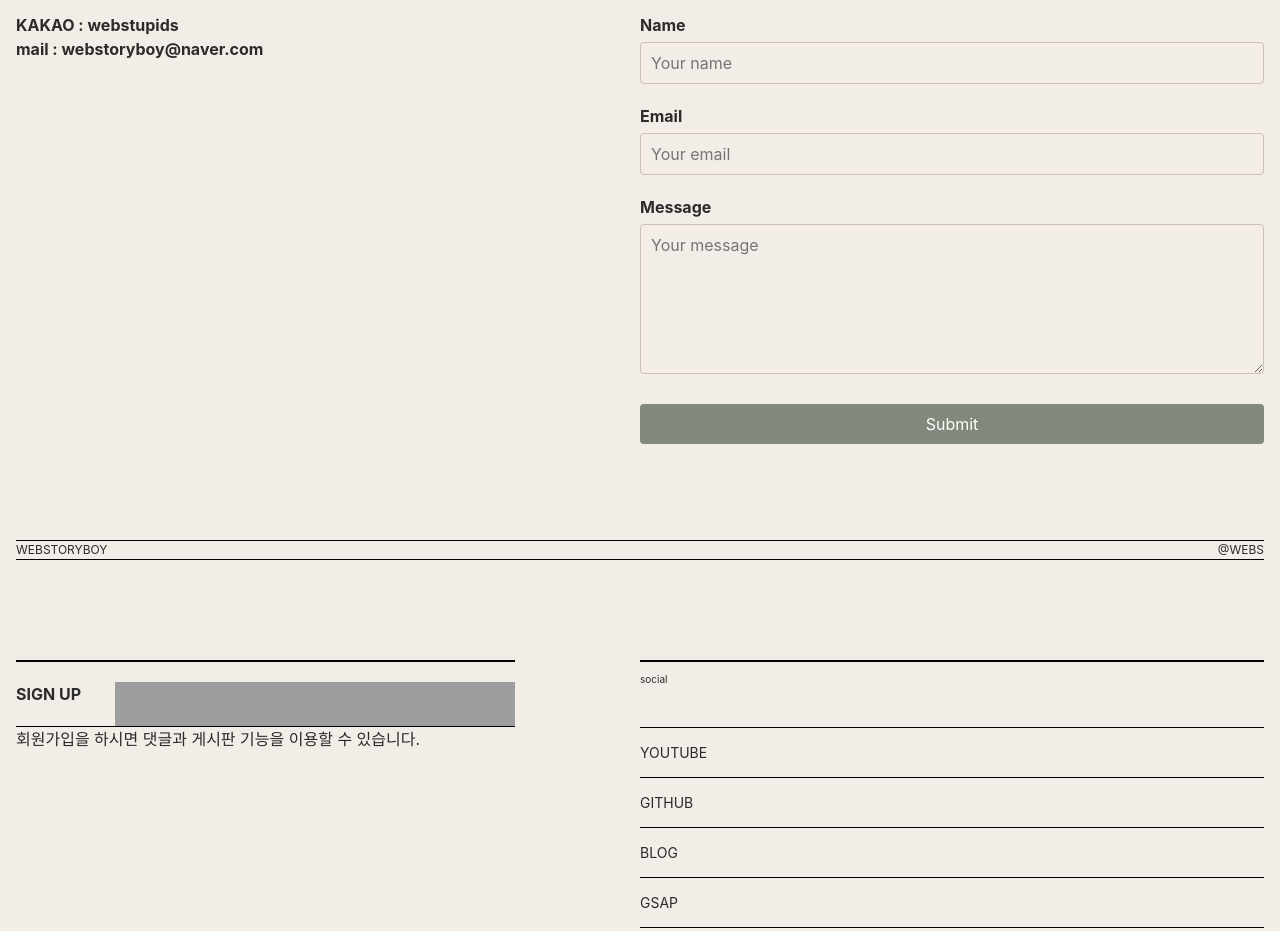
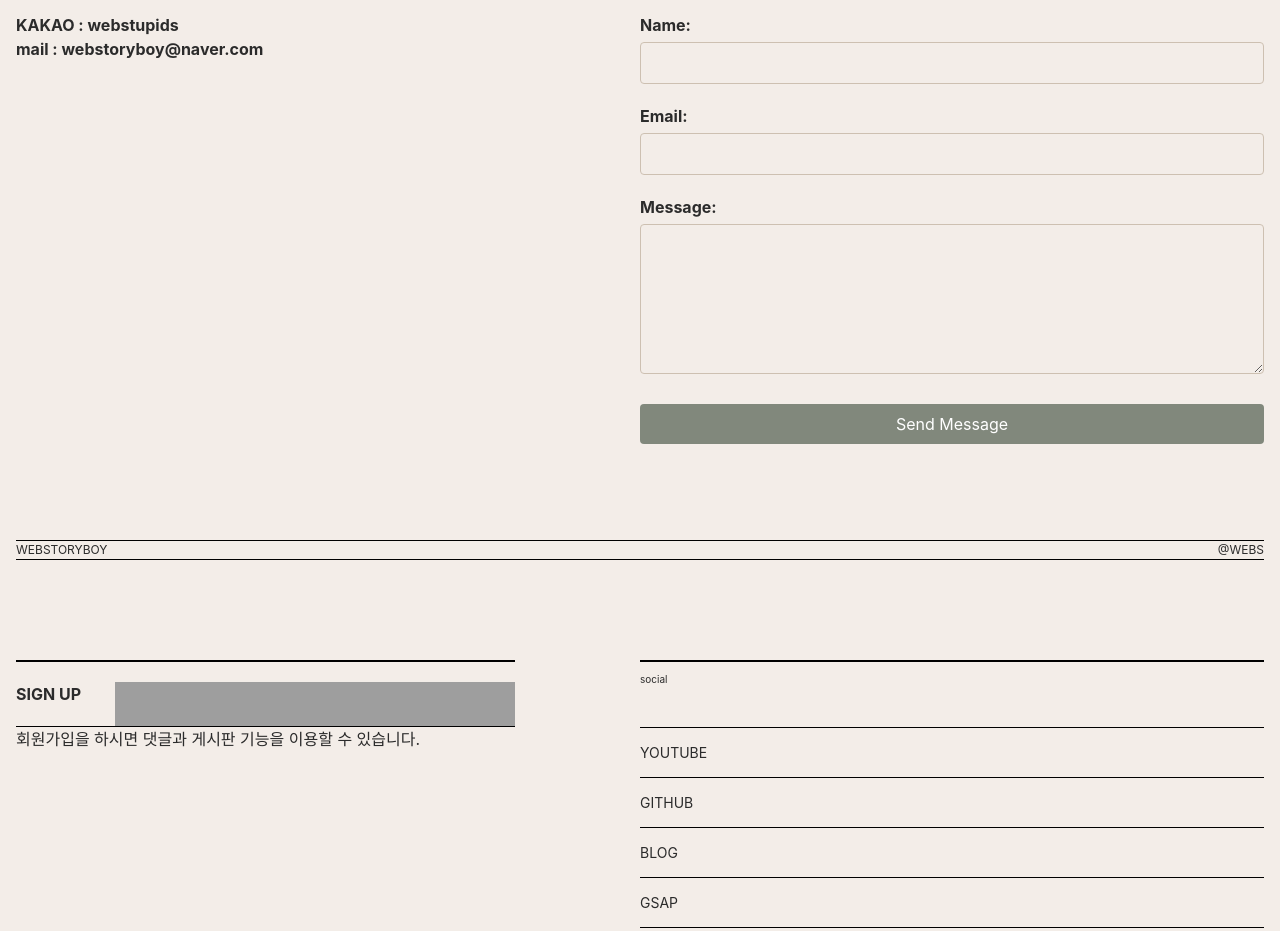
Before and after one commit to yun-narae/learn--vue-portfolio, a Vue app: page / in a window 1280 px wide. Shown: the part 8340-9271 px from the top of the page. Built offline with nearby package versions, Linux system fonts and the light colour scheme; grey boxes are pictures that could not be loaded; a web font is replaced by a local one.

Commit message:
이메일 전송 구현

```diff
--- a/package.json
+++ b/package.json
@@ -9,6 +9,7 @@
     "preview": "vite preview"
   },
   "dependencies": {
+    "@emailjs/browser": "^4.4.1",
     "@studio-freight/lenis": "^1.0.42",
     "gsap": "^3.12.7",
     "lodash": "^4.17.21",
--- a/src/components/Contact.vue
+++ b/src/components/Contact.vue
@@ -14,30 +14,67 @@ import { contactText } from "../constants";
                             </div>
                         </div>
                     </div>
-                    <form id="contact__form" class="contact__form" action="#">
-                        <fieldset>
+                    <form @submit.prevent="sendEmail" id="contact__form" class="contact__form">
                         <div class="form__group name">
-                                <label for="name">Name</label>
-                                <input type="text" id="name" name="name" placeholder="Your name" required />
+                            <label for="name">Name:</label>
+                            <input v-model="formData.name" type="text" id="name" name="name" required />
                         </div>
-
                         <div class="form__group email">
-                                <label for="email">Email</label>
-                                <input type="email" id="email" name="email" placeholder="Your email" required />
+                            <label for="email">Email:</label>
+                            <input v-model="formData.email" type="email" id="email" name="email" required />
                         </div>
-
                         <div class="form__group message">
-                                <label for="message">Message</label>
-                                <textarea id="message" name="message" placeholder="Your message" required></textarea>
+                            <label for="message">Message:</label>
+                            <textarea v-model="formData.message" id="message" name="message" required></textarea>
                         </div>
-                        </fieldset>
-
-                        <button type="submit">Submit</button>
+                        <button type="submit">Send Message</button>
                         </form>
                 </div>
             </div>
         </section>
 </template>
+
+<script>
+import emailjs from '@emailjs/browser';
+
+export default {
+  data() {
+    return {
+      formData: {
+        name: '',
+        email: '',
+        message: '',
+      },
+    };
+  },
+  methods: {
+    async sendEmail() {
+      try {
+        console.log("폼 제출 이벤트가 발생했습니다!");  // 이벤트 확인을 위한 로그
+
+        // emailjs 초기화 (필요한 경우, 공개 키 설정)
+        emailjs.init('uZwXD-cSyW-6lPXgf');  // 공개 키를 통해 초기화
+
+        // 폼 요소를 가져옵니다.
+        const form = document.getElementById('contact__form');
+        // emailjs의 sendForm 메서드를 사용하여 이메일 전송
+        const result = await emailjs.sendForm(
+          'service_dvexwxl',  // 서비스 ID
+          'template_hz7cr4x',  // 템플릿 ID
+          form,    // 폼 ID
+          'uZwXD-cSyW-6lPXgf'  // 공개 키
+        );
+
+        console.log('이메일 전송 성공:', result.text);
+        alert('이메일이 성공적으로 전송되었습니다!');
+      } catch (error) {
+        console.log('이메일 전송 실패:', error.text);
+        alert('이메일 전송에 실패했습니다.');
+      }
+    },
+  },
+};
+</script>
 
 <style lang="scss" scoped>
     .contact__inner {
```
Also changed, not shown: 1 other file (tests, documents, lock files or other folders). Lines whose indentation alone changed are shown as unchanged.
